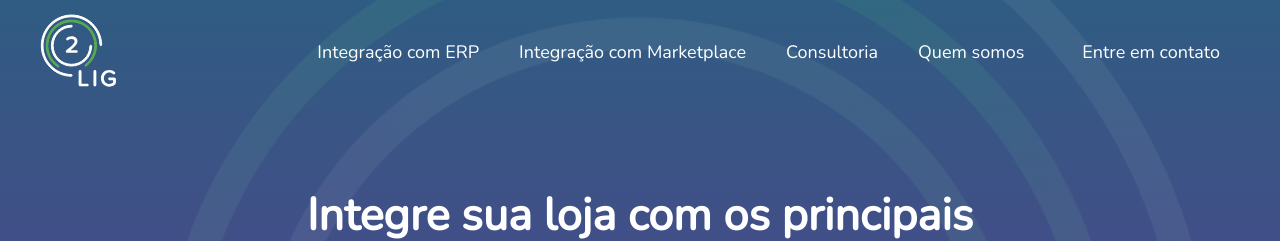
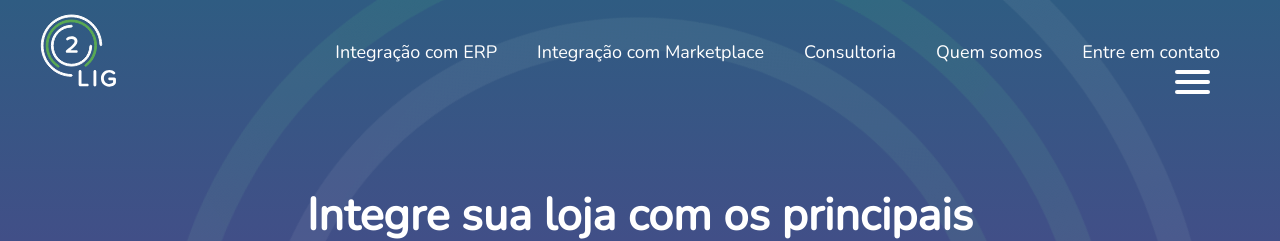
Before and after one commit to leandrooriente/2lig, a Jekyll site: the page built from index.html, in a window 1280 px wide. Shown: the top 241 px of the page. Built offline with Jekyll 4.4.1, drawn with Linux system fonts in a browser that asks for light colours; nearby versions of some CDN libraries.

Commit message:
Fix burger nav

```diff
--- a/_includes/burger-nav.html
+++ b/_includes/burger-nav.html
@@ -1,26 +1,5 @@
-<div id="hamburger" class="hamburglar hide-desktop">
-  <div class="burger-icon">
-    <div class="burger-container">
-      <span class="burger-bun-top"></span>
-      <span class="burger-filling"></span>
-      <span class="burger-bun-bot"></span>
-    </div>
-  </div>
-
-  <div class="burger-ring">
-    <svg class="svg-ring">
-      <path class="path" fill="none" stroke="#fff" stroke-miterlimit="10" stroke-width="4" d="M 34 2 C 16.3 2 2 16.3 2 34 s 14.3 32 32 32 s 32 -14.3 32 -32 S 51.7 2 34 2" />
-    </svg>
-  </div>
-
-  <svg width="0" height="0">
-    <mask id="mask">
-      <path xmlns="http://www.w3.org/2000/svg" fill="none" stroke="#ff0000" stroke-miterlimit="10" stroke-width="4" d="M 34 2 c 11.6 0 21.8 6.2 27.4 15.5 c 2.9 4.8 5 16.5 -9.4 16.5 h -4" />
-    </mask>
-   </svg>
-  <div class="path-burger">
-    <div class="animate-path">
-      <div class="path-rotation"></div>
-    </div>
-  </div>
-</div>
+<button class="hamburger hamburger--slider" type="button" id="menu">
+  <span class="hamburger-box">
+    <span class="hamburger-inner"></span>
+  </span>
+</button>
--- a/_sass/burger-nav.scss
+++ b/_sass/burger-nav.scss
@@ -1,361 +1,145 @@
-// vars
-$color: #fff;     // icon color
-$blue: #158fef;   // background color
-$animation: 0.6s; // animation speed
-$scale: 1;        // icon scale 68/68 default
+@charset "UTF-8";
+/*!
+ * Hamburgers
+ * @description Tasty CSS-animated hamburgers
+ * @author Jonathan Suh @jonsuh
+ * @site https://jonsuh.com/hamburgers
+ * @link https://github.com/jonsuh/hamburgers
+ */
 
-.hamburglar {
-  transform: scale($scale);
-  position: absolute;
-  z-index: 6;
-  top: 3.8rem;
-  right: 3rem;
-  display: block;
-  width: 6.8rem;
-  height: 6.8rem;
-  -webkit-touch-callout: none;
-  user-select: none;
+// Settings
+// ==================================================
+$hamburger-padding-x                       : 0 !default;
+$hamburger-padding-y                       : 0 !default;
+$hamburger-layer-width                     : 35px !default;
+$hamburger-layer-height                    : 4px !default;
+$hamburger-layer-spacing                   : 6px !default;
+$hamburger-layer-color                     : #FFF !default;
+$hamburger-layer-border-radius             : 4px !default;
+$hamburger-hover-opacity                   : 1 !default;
+$hamburger-hover-transition-duration       : 0.15s !default;
+$hamburger-hover-transition-timing-function: linear !default;
+
+// To use CSS filters as the hover effect instead of opacity,
+// set $hamburger-hover-use-filter as true and
+// change the value of $hamburger-hover-filter accordingly.
+$hamburger-hover-use-filter: false !default;
+$hamburger-hover-filter    : opacity(100%) !default;
+
+/*
+   * Slider
+   */
+  .hamburger--slider {
+    .hamburger-inner {
+      top: $hamburger-layer-height / 2;
+
+      &::before {
+        top: $hamburger-layer-height + $hamburger-layer-spacing;
+        transition-property: transform, opacity;
+        transition-timing-function: ease;
+        transition-duration: 0.2s;
       }
 
-// transition mask
-.path-burger {
-  position: absolute;
-  top: 0;
-  left: 0;
-  height: 6.8rem;
-  width: 6.8rem;
-  // two masks because... browser support.
-  mask: url(#mask);
-  -webkit-mask-box-image: url(/assets/burger-mask.svg);
-}
-
-.animate-path {
-  position: absolute;
-  top: 0;
-  left: 0;
-  width: 68px;
-  height: 68px;
-}
-
-// what this does is create a small square that I then rotate behind an svg mask, giving the apparence of the line animating
-.path-rotation {
-  height: 34px;
-  width: 34px;
-  margin: 34px 34px 0 0;
-  transform: rotate(0deg);
-  transform-origin: 100% 0;
-  &:before {
-    content: '';
-    display: block;
-    width: 30px;
-    height: 34px;
-    margin: 0 4px 0 0;
-    background: $color;
+      &::after {
+        top: ($hamburger-layer-height * 2) + ($hamburger-layer-spacing * 2);
       }
     }
 
-// box rotation animation
-@keyframes rotate-out {
-  0% {
-    transform: rotate(0deg);
+    &.is-active {
+      position: fixed;
+      .hamburger-inner {
+        $y-offset: $hamburger-layer-spacing + $hamburger-layer-height;
+
+        transform: translate3d(0, $y-offset, 0) rotate(45deg);
+
+        &::before {
+          transform: rotate(-45deg) translate3d($hamburger-layer-width / -7, $hamburger-layer-spacing * -1, 0);
+          opacity: 0;
         }
-  40% {
-    transform: rotate(180deg);
+
+        &::after {
+          transform: translate3d(0, $y-offset * -2, 0) rotate(-90deg);
         }
-  100% {
-    transform: rotate(360deg);
+      }
     }
   }
 
-@keyframes rotate-in {
-  0% {
-    transform: rotate(360deg);
+// Hamburger
+// ==================================================
+.hamburger {
+  padding: $hamburger-padding-y $hamburger-padding-x;
+  display: inline-block;
+  cursor: pointer;
+  position: absolute;
+  top: 7rem;
+  right: 3rem;
+  z-index: 999;
+
+  transition-property: opacity, filter;
+  transition-duration: $hamburger-hover-transition-duration;
+  transition-timing-function: $hamburger-hover-transition-timing-function;
+
+  // Normalize (<button>)
+  font: inherit;
+  color: inherit;
+  text-transform: none;
+  background-color: transparent;
+  border: 0;
+  margin: 0;
+  overflow: visible;
+
+  &:focus {
+    box-shadow: none;
+    outline: 0;
+    color: inherit;
   }
-  40% {
-    transform: rotate(180deg);
+
+  &:hover {
+    @if $hamburger-hover-use-filter == true {
+      filter: $hamburger-hover-filter;
     }
-  100% {
-    transform: rotate(0deg);
+    @else {
+      opacity: $hamburger-hover-opacity;
+    }
   }
 }
 
-// offset moves
-// dasharray is the dash size
-// need to be able to control dash space size.
+.hamburger-box {
+  width: $hamburger-layer-width;
+  height: $hamburger-layer-height * 3 + $hamburger-layer-spacing * 2;
+  display: inline-block;
+  position: relative;
+}
 
-.hamburglar.is-open {
-  position: fixed;
-  .path {
-    animation: dash-in $animation linear normal;
-    animation-fill-mode:forwards;
+.hamburger-inner {
+  display: block;
+  top: 50%;
+  margin-top: $hamburger-layer-height / -2;
+
+  &,
+  &::before,
+  &::after {
+    width: $hamburger-layer-width;
+    height: $hamburger-layer-height;
+    background-color: $hamburger-layer-color;
+    border-radius: $hamburger-layer-border-radius;
+    position: absolute;
+    transition-property: transform;
+    transition-duration: 0.15s;
+    transition-timing-function: ease;
   }
-  .animate-path {
-    animation: rotate-in $animation linear normal;
-    animation-fill-mode:forwards;
+
+  &::before,
+  &::after {
+    content: "";
+    display: block;
+  }
+
+  &::before {
+    top: ($hamburger-layer-spacing + $hamburger-layer-height) * -1;
+  }
+
+  &::after {
+    bottom: ($hamburger-layer-spacing + $hamburger-layer-height) * -1;
   }
 }
-
-.hamburglar.is-closed {
-  .path {
-    animation: dash-out $animation linear normal;
-    animation-fill-mode:forwards;
-  }
-  .animate-path {
-    animation: rotate-out $animation linear normal;
-    animation-fill-mode:forwards;
-  }
-}
-
-.path {
-  stroke-dasharray: 240;
-  stroke-dashoffset: 240;
-  stroke-linejoin: round;
-}
-
-@keyframes dash-in {
-  0% {
-    stroke-dashoffset: 240;
-  }
-  40% {
-    stroke-dashoffset: 240;
-  }
-  100% {
-    stroke-dashoffset: 0;
-  }
-}
-@keyframes dash-out {
-  0% {
-    stroke-dashoffset: 0;
-  }
-  40% {
-    stroke-dashoffset: 240;
-  }
-  100% {
-    stroke-dashoffset: 240;
-  }
-}
-
-
-
-// All good burgers need filling!
-
-.burger-icon {
-  position: absolute;
-  padding: 20px 16px;
-  height: 68px;
-  width: 68px;
-}
-
-.burger-container {
-  position: relative;
-  height: 28px;
-  width: 36px;
-}
-
-.burger-bun-top,
-.burger-bun-bot,
-.burger-filling {
-  position: absolute;
-  display: block;
-  height: 4px;
-  width: 36px;
-  border-radius: 2px;
-  background: $color;
-}
-
-.burger-bun-top {
-  top: 0;
-  transform-origin: 34px 2px;
-}
-
-.burger-bun-bot {
-  bottom: 0;
-  transform-origin: 34px 2px;
-}
-//.burger-filling {
-//  @include transition(all,($animation/2.5),ease-in-//out);
-//}
-// relative parent is the button
-.burger-filling {
-  top: 12px;
-}
-
-// burger ring container
-.burger-ring {
-  position: absolute;
-  top: 0;
-  left: 0;
-  width: 68px;
-  height: 68px;
-}
-
-.svg-ring {
-  width: 68px;
-  height: 68px;
-}
-
-
-// bun animations
-.hamburglar.is-open {
-  .burger-bun-top {
-    animation: bun-top-out $animation linear normal;
-    animation-fill-mode:forwards;
-  }
-  .burger-bun-bot {
-    animation: bun-bot-out $animation linear normal;
-    animation-fill-mode:forwards;
-  }
-}
-.hamburglar.is-closed {
-  .burger-bun-top {
-    animation: bun-top-in $animation linear normal;
-    animation-fill-mode:forwards;
-  }
-  .burger-bun-bot {
-    animation: bun-bot-in $animation linear normal;
-    animation-fill-mode:forwards;
-  }
-}
-
-@keyframes bun-top-out {
-  0% {
-    left: 0;
-    top: 0;
-    transform: rotate(0deg);
-  }
-  20% {
-    left: 0;
-    top: 0;
-    transform: rotate(15deg);
-  }
-  80% {
-    left: -5px;
-    top: 0;
-    transform: rotate(-60deg);
-  }
-  100% {
-    left: -5px;
-    top: 1px;
-    transform: rotate(-45deg);
-  }
-}
-
-@keyframes bun-bot-out {
-  0% {
-    left: 0;
-    transform: rotate(0deg);
-  }
-  20% {
-    left: 0;
-    transform: rotate(-15deg);
-  }
-  80% {
-    left: -5px;
-    transform: rotate(60deg);
-  }
-  100% {
-    left: -5px;
-    transform: rotate(45deg);
-  }
-}
-
-
-@keyframes bun-top-in {
-  0% {
-    left: -5px;
-    bot: 0;
-    transform: rotate(-45deg);
-  }
-  20% {
-    left: -5px;
-    bot: 0;
-    transform: rotate(-60deg);
-  }
-  80% {
-    left: 0;
-    bot: 0;
-    transform: rotate(15deg);
-  }
-  100% {
-    left: 0;
-    bot: 1px;
-    transform: rotate(0deg);
-  }
-}
-
-@keyframes bun-bot-in {
-  0% {
-    left: -5px;
-    transform: rotate(45deg);
-  }
-  20% {
-    left: -5px;
-    bot: 0;
-    transform: rotate(60deg);
-  }
-  80% {
-    left: 0;
-    bot: 0;
-    transform: rotate(-15deg);
-  }
-  100% {
-    left: 0;
-    transform: rotate(0deg);
-  }
-}
-
-
-// burger filling
-.hamburglar.is-open {
-  .burger-filling {
-    animation: burger-fill-out $animation linear normal;
-    animation-fill-mode:forwards;
-  }
-}
-
-.hamburglar.is-closed {
-  .burger-filling {
-    animation: burger-fill-in $animation linear normal;
-    animation-fill-mode:forwards;
-  }
-}
-
-@keyframes burger-fill-in {
-  0% {
-    width: 0;
-    left: 36px;
-  }
-  40% {
-    width: 0;
-    left: 40px;
-  }
-  80% {
-    width: 36px;
-    left: -6px;
-  }
-  100% {
-    width: 36px;
-    left: 0px;
-  }
-}
-
-@keyframes burger-fill-out {
-  0% {
-    width: 36px;
-    left: 0px;
-  }
-  20% {
-    width: 42px;
-    left: -6px;
-  }
-
-  40% {
-    width: 0;
-    left: 40px;
-  }
-
-  100% {
-    width: 0;
-    left: 36px;
-  }
-}
--- a/_sass/header.scss
+++ b/_sass/header.scss
@@ -30,10 +30,6 @@
   li {
     list-style: none;
     display: inline-block;
-
-    &:last-child {
-      margin-left: 1.8rem;
-    }
   }
 
   a {
@@ -53,6 +49,10 @@
 @media screen and (max-width: $mobile-width) {
   .logo {
     margin: 3rem;
+  }
+
+  .header-wrapper {
+    justify-content: space-between;
   }
 
   .navigation {
--- a/js/burger.js
+++ b/js/burger.js
@@ -1,4 +1,4 @@
-var trigger = document.getElementById('hamburger'),
+var trigger = document.getElementById('menu'),
     nav = document.getElementById('navigation'),
     isClosed = false;
 
@@ -7,13 +7,11 @@ nav.addEventListener('click', burgerTime, false);
 
 function burgerTime() {
   if (isClosed === true) {
-    trigger.classList.remove('is-open');
-    trigger.classList.add('is-closed');
+    trigger.classList.remove('is-active');
     nav.classList.remove('opened');
     isClosed = false;
   } else {
-    trigger.classList.remove('is-closed');
-    trigger.classList.add('is-open');
+    trigger.classList.add('is-active');
     nav.classList.add('opened');
     isClosed = true;
   }
```
Lines whose indentation alone changed are shown as unchanged.
